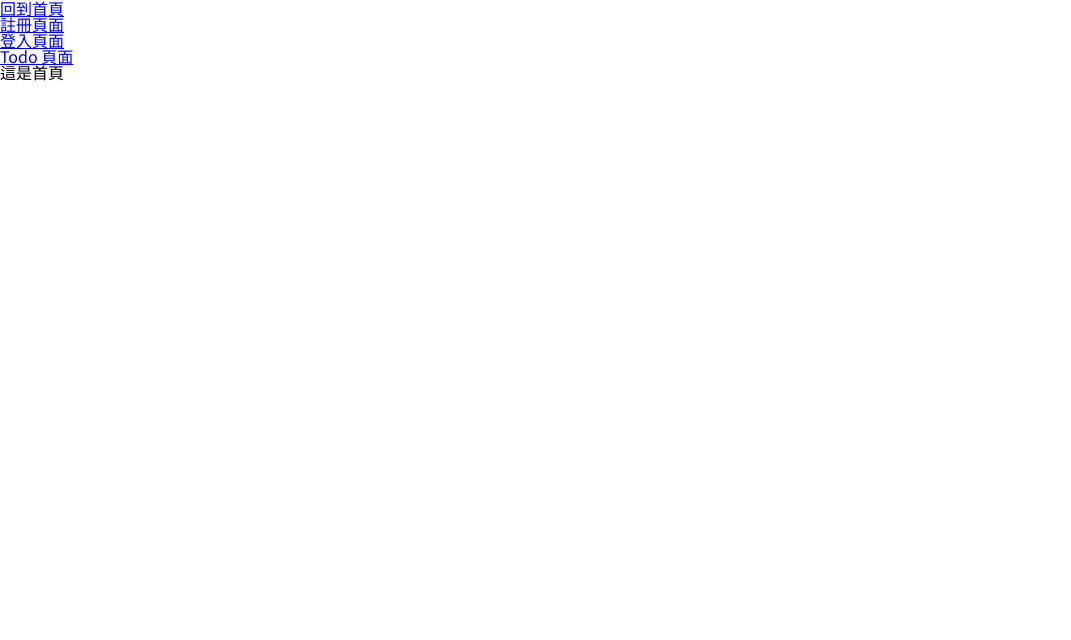
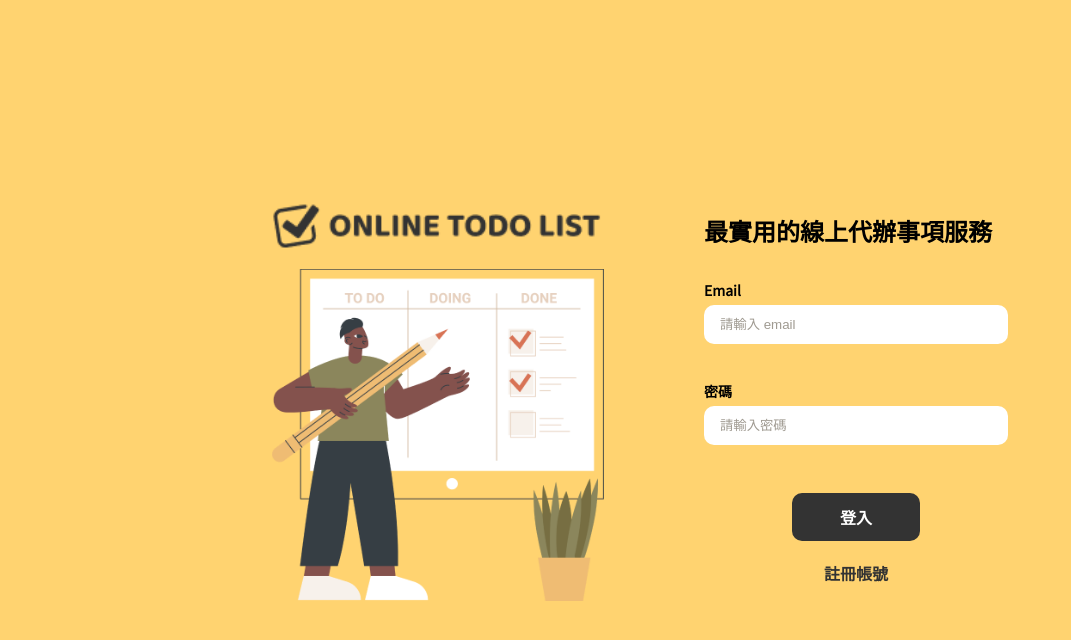
Before and after one commit to chelly-hsu/react-todolist, a React (Create React App) app: page / in a window 1280 px wide. Shown: the top 640 px of the page, without its empty margins (0-1071 px from the left). Built offline with nearby package versions, Linux system fonts and the light colour scheme.

Commit message:
登入機制

```diff
--- a/package.json
+++ b/package.json
@@ -17,6 +17,8 @@
     "react-hook-form": "^7.34.2",
     "react-router-dom": "^6.3.0",
     "react-scripts": "5.0.1",
+    "sweetalert2": "^11.4.29",
+    "sweetalert2-react-content": "^5.0.3",
     "web-vitals": "^2.1.4"
   },
   "scripts": {
--- a/src/App.js
+++ b/src/App.js
@@ -1,41 +1,61 @@
 import { useState } from 'react';
+import { useAuth } from "./components/Context";
 import { AuthContext } from "./components/Context";
+import { ProtectedRoute } from "./components/ProtectedRoute";
 import './App.css';
 import {
   HashRouter,
   NavLink,
   Route,
   Routes,
+  Outlet
 } from 'react-router-dom';
 import Todolist from './pages/todolist';
 import Login from './pages/login';
 import Register from './pages/signup'
 
+
+function Layout() {
+  const { token } = useAuth();
+  return (
+    <>
+      {/* <nav>
+        <li>
+          <NavLink to='/'>Home</NavLink>
+        </li>
+        <li>
+          <NavLink to='/signup'>signup</NavLink>
+        </li>
+        <li>
+          <NavLink to='/login'>login</NavLink>
+        </li>
+        {
+          token && <li>
+            <NavLink to='/todo'>todo</NavLink>
+          </li>
+        }
+      </nav> */}
+      <div className="content">
+        <Outlet />
+      </div>
+    </>
+  );
+}
 function App() {
   const [token, setToken] = useState(null);
   return (
     <div className="container">
       <AuthContext.Provider value={{ token, setToken }}>
         <HashRouter>
-          <div className="nav-link">
-            <NavLink to="/">
-              <p>回到首頁</p>
-            </NavLink>
-            <NavLink to="/register">
-              <p>註冊頁面</p>
-            </NavLink>
-            <NavLink to="/login">
-              <p>登入頁面</p>
-            </NavLink>
-            <NavLink to="/todo">
-              <p>Todo 頁面</p>
-            </NavLink>
-          </div>
           <Routes>
-            <Route path="/" element={<p>這是首頁</p>} />
-            <Route path="register" element={<Register />} />
-            <Route path="login" element={<Login />} />
-            <Route path="todo" element={<Todolist />} />
+            <Route path="/" element={<Layout />}>
+              <Route path="/" element={<Login />} />
+              <Route path="register" element={<Register />} />
+              <Route path="login" element={<Login />} />
+              <Route element={<ProtectedRoute />}>
+                <Route path="/todo" element={<Todolist />} />
+              </Route>
+            </Route>
           </Routes>
         </HashRouter>
       </AuthContext.Provider>
--- /dev/null
+++ b/src/components/ProtectedRoute.js
@@ -0,0 +1,10 @@
+import { useAuth } from "./Context";
+import { Navigate, Outlet } from 'react-router-dom';
+
+export const ProtectedRoute = ({ children }) => {
+    const { token } = useAuth();
+    if (!token) {
+        return <Navigate to="/register" replace />;
+    }
+    return <Outlet />
+};
--- a/src/pages/login.js
+++ b/src/pages/login.js
@@ -1,32 +1,75 @@
 import React from "react"
-import { Link } from "react-router-dom"
+import { useAuth } from "./../components/Context";
+import { Navigate, useNavigate, Link } from "react-router-dom"
 import { useForm } from "react-hook-form"
 import logoPic from './../images/logo.png'
 import imgPic from './../images/img.png'
 
-function Login(){
-  const axios = require('axios').default;
+import Swal from 'sweetalert2';
+import withReactContent from 'sweetalert2-react-content';
+const MySwal = withReactContent(Swal);
+
+function Login() {
+  const { token, setToken } = useAuth()
+  const navigate = useNavigate();
   const { register, handleSubmit, formState: { errors } } = useForm();
-  const onSubmitEvent = (data) => {
-    const postData = { user: data };
-    console.log(postData)
-    axios.post('https://todoo.5xcamp.us/users/sign_in', postData)
+  // const axios = require('axios').default;
+  // const onSubmitEvent = (data) => {
+  //   const postData = { user: data };
+  //   console.log(postData)
+  //   axios.post('https://todoo.5xcamp.us/users/sign_in', postData)
+  //     .then(res => {
+  //     alert(`送出成功：${res.data.message}`)
+  //   })
+  //     .catch(err => {
+  //       const error = err.response.data;
+  //       alert(`${error.message}`);
+  //   })
+  // }
+
+  const onSubmitEvent = postData => {
+    const _url = "https://todoo.5xcamp.us/users/sign_in";
+    let myHeaders = new Headers();
+    myHeaders.append("Content-Type", "application/json");
+    fetch(_url, {
+      method: 'POST',
+      headers: {
+        'Content-Type': 'application/json'
+      },
+      body: JSON.stringify({
+        user: postData
+      })
+    })
       .then(res => {
-      alert(`送出成功：${res.data.message}`)
+        console.log(res)
+        if (res.status === 401) { //登入失敗
+          throw new Error('登入失敗，請重新檢驗！');
+        }
+        setToken(res.headers.get("authorization"));
+        return res.json()
+      })
+      .then(res => {
+        console.log(res)
+        MySwal.fire({
+          title: res.message,
+        })
+        navigate('/todo')
       })
       .catch(err => {
-        const error = err.response.data;
-        alert(`${error.message}`);
+        console.log(err)
+        return MySwal.fire({
+          title: err.message,
+        })
       })
   }
 
-  return(
+  return (
     <>
       <div id="loginPage" className="bg-yellow">
         <div className="conatiner loginPage vhContainer ">
           <div className="side">
             <a href="#"><img className="logoImg" src={logoPic} alt="" /></a>
-                      <img className="d-m-n" src={ imgPic } alt="workImg" />
+            <img className="d-m-n" src={imgPic} alt="workImg" />
           </div>
           <div>
             <form className="formControls" onSubmit={handleSubmit(onSubmitEvent)}>
@@ -35,19 +78,19 @@ function Login(){
               <input className="formControls_input" type="text" name="email" placeholder="請輸入 email"
                 id="email" {
                 ...register("email", {
-                                required: {value : true, message: "此欄位必填"},
-                                pattern: { value: /^[\w-\.]+@([\w-]+\.)+[\w-]{2,4}$/g, message: "不符合 Email 規則"}
+                  required: { value: true, message: "此欄位必填" },
+                  pattern: { value: /^[\w-\.]+@([\w-]+\.)+[\w-]{2,4}$/g, message: "不符合 Email 規則" }
                 })} />
               <span className="mt-1 text-red-500 text-sm">{errors.email?.message}</span>
               <label className="formControls_label" htmlFor="password">密碼</label>
               <input className="formControls_input" type="password" name="password" placeholder="請輸入密碼"
                 id="password" {
                 ...register("password", {
-                                required: {value : true, message: "此欄位必填"},
-                                minLength: {value: 6, message:  "密碼至少為 6 碼"}
+                  required: { value: true, message: "此欄位必填" },
+                  minLength: { value: 6, message: "密碼至少為 6 碼" }
                 })} />
               <span className="mt-1 text-red-500 text-sm">{errors.password?.message}</span>
-                          <input className="formControls_btnSubmit" type="submit" value="登入" disabled={Object.keys(errors).length > 0}/>
+              <input className="formControls_btnSubmit" type="submit" value="登入" disabled={Object.keys(errors).length > 0} />
               <Link className="formControls_btnLink" to="/register">註冊帳號</Link>
             </form>
           </div>
--- a/src/pages/signup.js
+++ b/src/pages/signup.js
@@ -1,34 +1,85 @@
 import React from "react"
-import { Link } from "react-router-dom"
+import { useAuth } from "./../components/Context";
+import { useNavigate, Link } from "react-router-dom"
 import { useForm } from "react-hook-form"
 import logoPic from './../images/logo.png'
 import imgPic from './../images/img.png'
 
-function Signup(){
-  const { useRef } = React;
+import Swal from 'sweetalert2';
+import withReactContent from 'sweetalert2-react-content';
+const MySwal = withReactContent(Swal);
+
+function Signup() {
+  const { token, setToken } = useAuth();
+  const navigate = useNavigate();
   const { register, handleSubmit, formState: { errors }, watch } = useForm();
-  const axios = require('axios').default;
-  const password = useRef({});
-  password.current = watch("password", "");
-  const onSubmitEvent = (data) => {
-    const postData = { user: data };
-    console.log(postData)
-    axios.post('https://todoo.5xcamp.us/users', postData)
-      .then(res => {
-      alert(`送出成功：${res.data.message}`)
+  // const axios = require('axios').default;
+  // const onSubmitEvent = (data) => {
+  //   const postData = { user: data };
+  //   console.log(postData)
+  //   axios.post('https://todoo.5xcamp.us/users', postData)
+  //     .then(res => {
+  //       alert(`送出成功：${res.data.message}`)
+  //       setToken(res.headers.get("authorization"));
+  //       return res.json()
+  //     })
+  //     .then(res => {
+  //       navigate('/todo')
+  //     })
+  //     .catch(err => {
+  //       const error = err.response.data;
+  //       alert(`${error.message}:${error.join()}`);
+  //     })
+  // }
+
+  const onSubmitEvent = postData => {
+    const _url = "https://todoo.5xcamp.us/users";
+    console.log({
+      user: postData
+    });
+    let myHeaders = new Headers();
+    myHeaders.append("Content-Type", "application/json");
+    fetch(_url, {
+      method: 'POST',
+      headers: {
+        'Content-Type': 'application/json'
+      },
+      body: JSON.stringify({
+        user: postData
+      })
+    })
+      .then(resHead => {
+        console.log(resHead)
+        setToken(resHead.headers.get("authorization"));
+        return resHead.json()
+      })
+      .then(response => {
+        console.log(response)
+        MySwal.fire({
+          // toast: true,
+          // position: 'top-end',
+          icon: response.message === '註冊成功' ? 'success' : 'error',
+          title: response.message,
+          text: response.error?.join() //if 422 fail
+        })
+        navigate('/todo') // if 201 success
       })
       .catch(err => {
-        const error = err.response.data;
-        alert(`${error.message}:${error.error}`);
+        console.log(err)
+        return MySwal.fire({
+          title: err.message,
         })
+      })
+
   }
+
 
   return (
     <div id="signUpPage" className="bg-yellow">
       <div className="conatiner signUpPage vhContainer">
         <div className="side">
           <a href="#"><img className="logoImg" src={logoPic} alt="" /></a>
-            <img className="d-m-n" src={ imgPic } alt="workImg" />
+          <img className="d-m-n" src={imgPic} alt="workImg" />
         </div>
         <div>
           <form className="formControls" onSubmit={handleSubmit(onSubmitEvent)}>
@@ -38,23 +89,23 @@ function Signup(){
               name="email" placeholder="請輸入 email"
               id="email" {
               ...register("email", {
-                        required: {value : true, message: "此欄位必填"},
-                        pattern: { value: /^[\w-\.]+@([\w-]+\.)+[\w-]{2,4}$/g, message: "不符合 Email 規則"}
+                required: { value: true, message: "此欄位必填" },
+                pattern: { value: /^[\w-\.]+@([\w-]+\.)+[\w-]{2,4}$/g, message: "不符合 Email 規則" }
               })} />
             <span className="mt-1 text-red-500 text-sm">{errors.email?.message}</span>
             <label className="formControls_label" htmlFor="name">您的暱稱</label>
             <input className="formControls_input" type="text" name="nickname" id="nickname" placeholder="請輸入您的暱稱"
               id="nickname" {
               ...register("nickname", {
-                    required: {value : true, message: "此欄位必填"}
+                required: { value: true, message: "此欄位必填" }
               })} />
             <span className="mt-1 text-red-500 text-sm">{errors.nickname?.message}</span>
             <label className="formControls_label" htmlFor="password">密碼</label>
             <input className="formControls_input" type="password" name="password" placeholder="請輸入密碼"
               id="password" {
               ...register("password", {
-                    required: {value : true, message: "此欄位必填"},
-                    minLength: {value:  6, message: "密碼至少為 6 碼"}
+                required: { value: true, message: "此欄位必填" },
+                minLength: { value: 6, message: "密碼至少為 6 碼" }
               })} />
             <span className="mt-1 text-red-500 text-sm">{errors.password?.message}</span>
             <label className="formControls_label" htmlFor="confirmPassword">再次輸入密碼</label>
@@ -62,11 +113,12 @@ function Signup(){
             <input className="formControls_input" type="password" name="confirmPassword" placeholder="請輸入密碼"
               id="confirmPassword" {
               ...register("confirmPassword", {
-                    required: {value : true, message: "此欄位必填"},
-                    validate: value => value === password.current || "密碼輸入不相同"
+                required: { value: true, message: "此欄位必填" },
+                minLength: { value: 6, message: "密碼至少為 6 碼" },
+                validate: value => value === watch('password') || "密碼不一致"
               })} />
             <span className="mt-1 text-red-500 text-sm">{errors.confirmPassword?.message}</span>
-              <input className="formControls_btnSubmit" type="submit" value="註冊帳號" disabled={Object.keys(errors).length > 0}/>
+            <input className="formControls_btnSubmit" type="submit" value="註冊帳號" disabled={Object.keys(errors).length > 0} />
             <Link className="formControls_btnLink" to="/login">登入</Link>
           </form>
         </div>
```
Also changed, not shown: 1 other file (tests, documents, lock files or other folders). Lines whose indentation alone changed are shown as unchanged.
